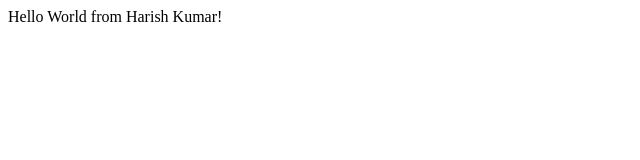
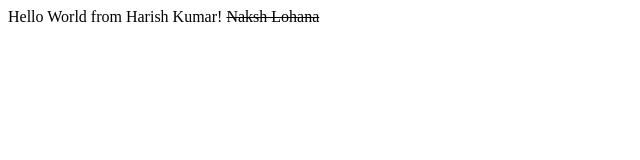
Before and after one commit to harishlohana/Bootcamp-2020, a plain HTML site: page index.html in a window 1280 px wide. Shown: the whole page, without its empty margins (0-640 px from the left). Drawn offline with Linux system fonts and the light colour scheme.

Commit message:
Index file updated
Nash commit

```diff
--- a/index.html
+++ b/index.html
@@ -5,7 +5,7 @@
 </head>
 <body>
     <div>
-        Hello World from Harish Kumar!
+        Hello World from Harish Kumar! <s>Naksh Lohana</s>
     </div>
 </body>
 </html>
```
